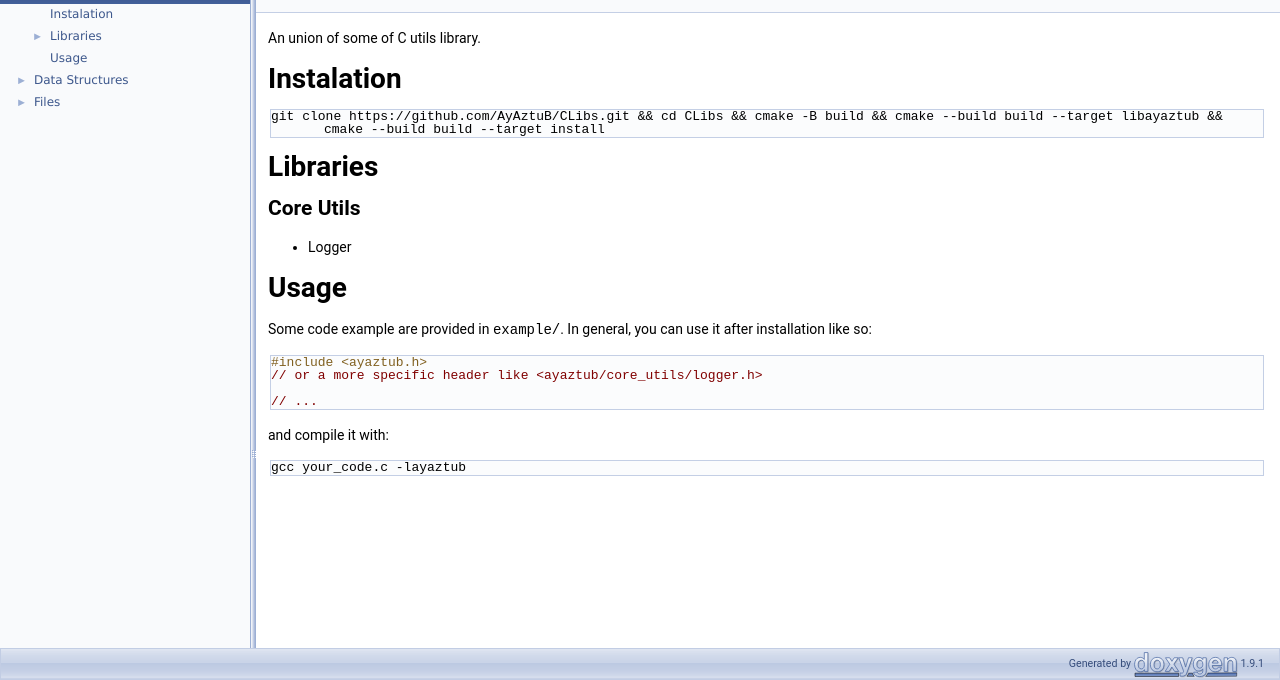
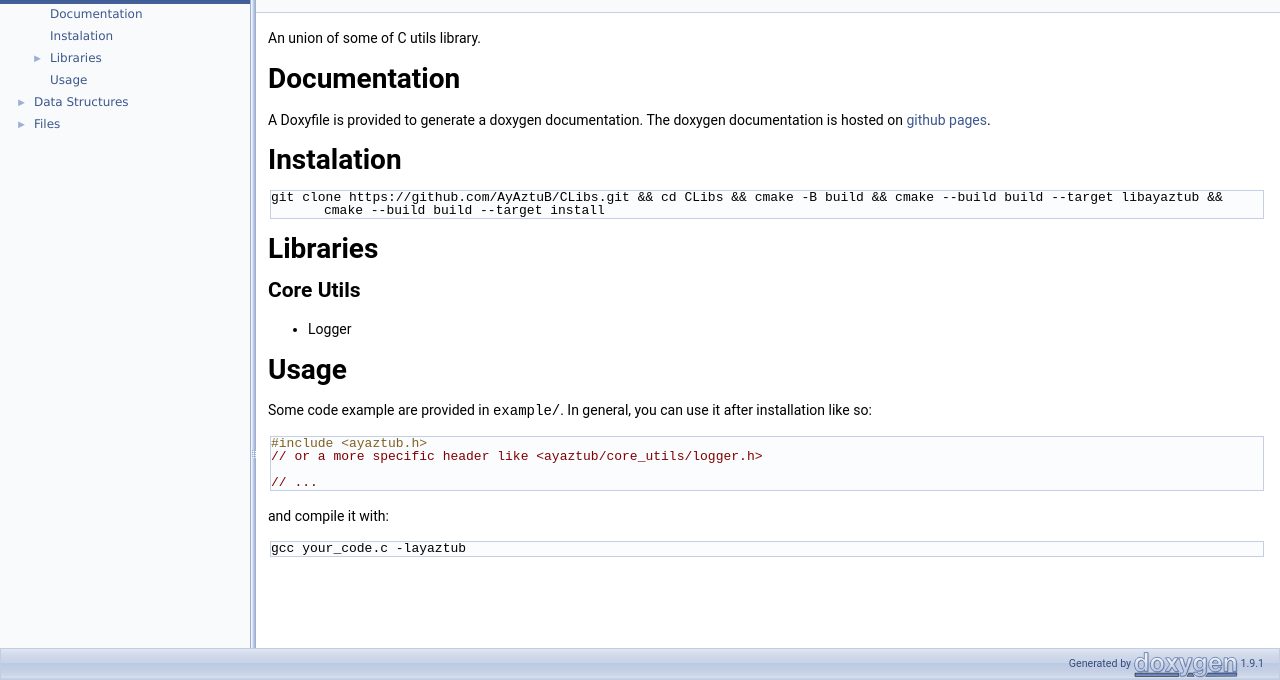
Before and after one commit to AyAztuB/CLibs, a plain HTML site: page index.html in a window 1280 px wide. Shown: the part 120-800 px from the top of the page. Drawn offline with Linux system fonts and the light colour scheme.

Commit message:
deploy: b3eb21567e4a196a5ea30d76f679d861c7d0b0e4

```diff
--- a/index.html
+++ b/index.html
@@ -99,16 +99,19 @@ $(document).ready(function(){initNavTree('index.html',''); initResizable(); });
 <div class="contents">
 <div class="textblock"><p><a class="anchor" id="md_README"></a> An union of some of C utils library.</p>
 <h1><a class="anchor" id="autotoc_md1"></a>
+Documentation</h1>
+<p>A Doxyfile is provided to generate a doxygen documentation. The doxygen documentation is hosted on <a href="https://ayaztub.github.io/CLibs/">github pages</a>.</p>
+<h1><a class="anchor" id="autotoc_md2"></a>
 Instalation</h1>
 <div class="fragment"><div class="line">git clone https://github.com/AyAztuB/CLibs.git &amp;&amp; cd CLibs &amp;&amp; cmake -B build &amp;&amp; cmake --build build --target libayaztub &amp;&amp; cmake --build build --target install</div>
-</div><!-- fragment --><h1><a class="anchor" id="autotoc_md2"></a>
+</div><!-- fragment --><h1><a class="anchor" id="autotoc_md3"></a>
 Libraries</h1>
-<h2><a class="anchor" id="autotoc_md3"></a>
+<h2><a class="anchor" id="autotoc_md4"></a>
 Core Utils</h2>
 <ul>
 <li>Logger</li>
 </ul>
-<h1><a class="anchor" id="autotoc_md4"></a>
+<h1><a class="anchor" id="autotoc_md5"></a>
 Usage</h1>
 <p>Some code example are provided in <code>example/</code>. In general, you can use it after installation like so:</p>
 <div class="fragment"><div class="line"><span class="preprocessor">#include &lt;ayaztub.h&gt;</span></div>
--- a/navtreedata.js
+++ b/navtreedata.js
@@ -26,11 +26,12 @@ var NAVTREE =
 [
   [ "C-libs", "index.html", [
     [ "CLibs", "index.html", [
-      [ "Instalation", "index.html#autotoc_md1", null ],
-      [ "Libraries", "index.html#autotoc_md2", [
-        [ "Core Utils", "index.html#autotoc_md3", null ]
+      [ "Documentation", "index.html#autotoc_md1", null ],
+      [ "Instalation", "index.html#autotoc_md2", null ],
+      [ "Libraries", "index.html#autotoc_md3", [
+        [ "Core Utils", "index.html#autotoc_md4", null ]
       ] ],
-      [ "Usage", "index.html#autotoc_md4", null ]
+      [ "Usage", "index.html#autotoc_md5", null ]
     ] ],
     [ "Data Structures", "annotated.html", [
       [ "Data Structures", "annotated.html", "annotated_dup" ],
--- a/navtreeindex0.js
+++ b/navtreeindex0.js
@@ -13,8 +13,9 @@ var NAVTREEINDEX0 =
 "index.html":[0],
 "index.html#autotoc_md1":[0,0],
 "index.html#autotoc_md2":[0,1],
-"index.html#autotoc_md3":[0,1,0],
-"index.html#autotoc_md4":[0,2],
+"index.html#autotoc_md3":[0,2],
+"index.html#autotoc_md4":[0,2,0],
+"index.html#autotoc_md5":[0,3],
 "logger_8h.html":[2,0,0],
 "logger_8h.html#a0a1fedb7d1130efc9fde58dccb88a8e4":[2,0,0,9],
 "logger_8h.html#a21c95355fe306651e7e9b2b400d083b1":[2,0,0,11],
```
